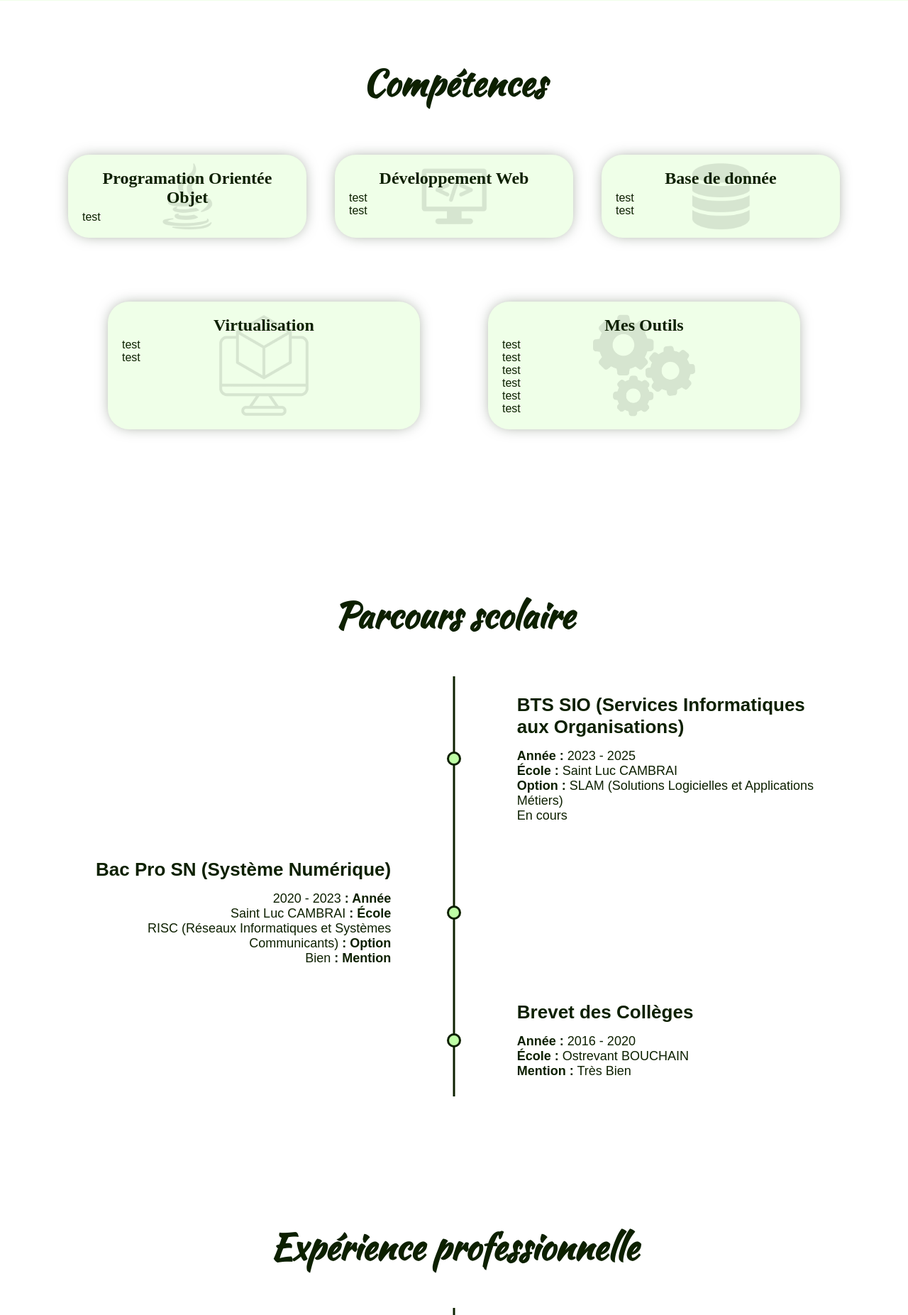
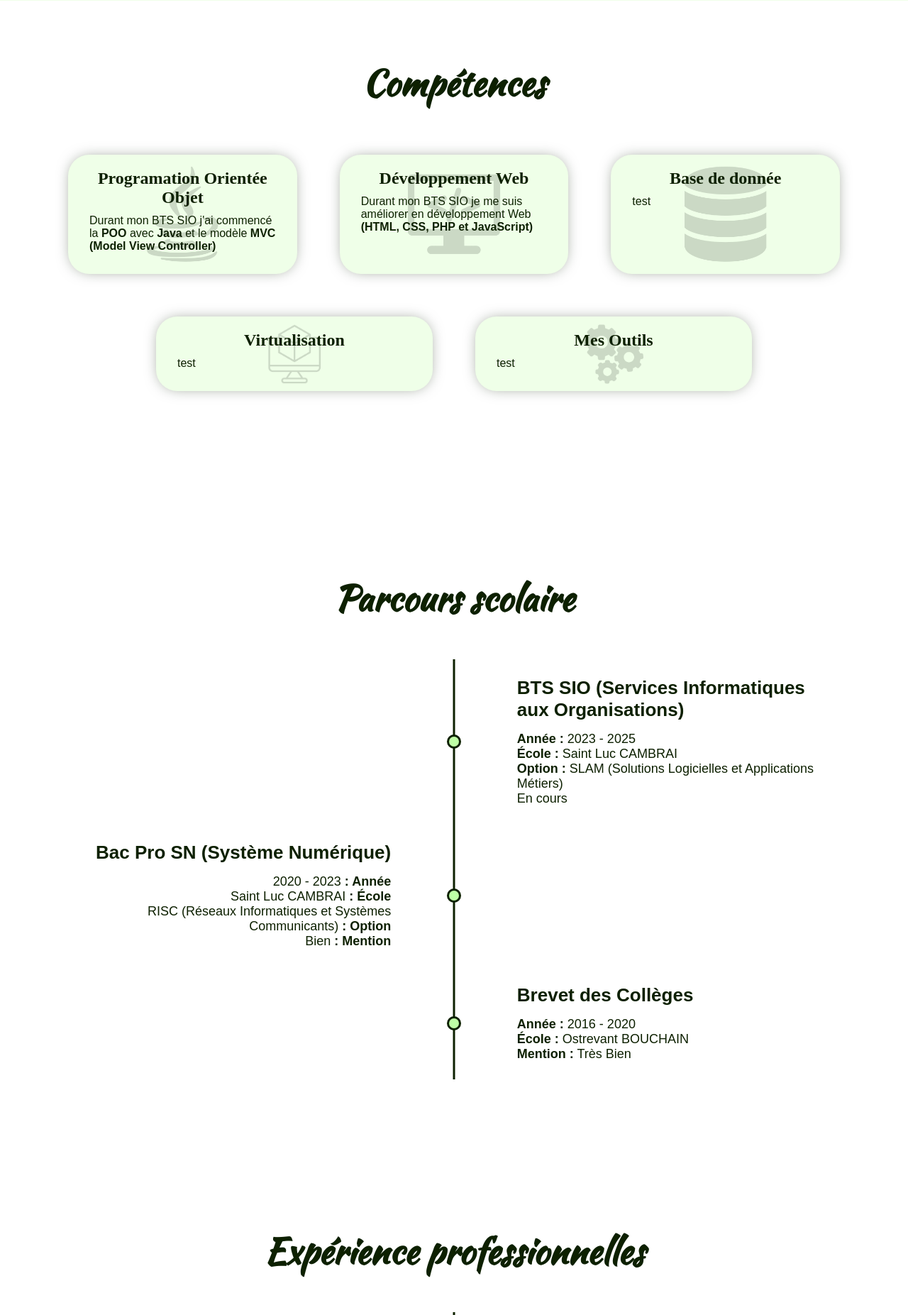
Before and after one commit to Raphael-Zak/portfolio, a PHP site: page / in a window 1280 px wide. Shown: the part 1906-3759 px from the top of the page at 71% size. Run offline with PHP 8.4, Linux system fonts and the light colour scheme.

Commit message:
Add files via upload

```diff
--- a/index.html
+++ b/index.html
@@ -72,20 +72,18 @@
           <div class="container-container-competence">
             <img src="img/java.png" alt="Icone Java">
             <h2>Programation Orientée Objet</h2>
-            <p>test</p>
+            <p>Durant mon BTS SIO j'ai commencé la <strong>POO</strong> avec <strong>Java</strong> et le modèle <strong>MVC (Model View Controller)</strong></p>
           </div>
 
           <div class="container-container-competence">
             <img src="img/dev-web.png" alt="Icone développement web">
             <h2>Développement Web</h2>
-            <p>test</p>
-            <p>test</p>
+            <p>Durant mon BTS SIO je me suis améliorer en développement Web <strong>(HTML, CSS, PHP et JavaScript)</strong></p>
           </div>
 
           <div class="container-container-competence">
             <img src="img/bdd.png" alt="Icone bdd">
             <h2>Base de donnée</h2>
-            <p>test</p>
             <p>test</p>
           </div>
         </div>
@@ -95,17 +93,11 @@
             <img src="img/virtu.png" alt="Icone virtualisation">
             <h2>Virtualisation</h2>
             <p>test</p>
-            <p>test</p>
           </div>
 
           <div class="container-container-competence">
             <img src="img/outil.png" alt="Icone virtualisation">
             <h2>Mes Outils</h2>
-            <p>test</p>
-            <p>test</p>
-            <p>test</p>
-            <p>test</p>
-            <p>test</p>
             <p>test</p>
           </div>
         </div>
@@ -163,7 +155,7 @@
         <br>
         <br>
         <div class="titre">
-          <h1>Expérience professionnelle</h1>
+          <h1>Expérience professionnelles</h1>
         </div>
 
         <div class="timeline-container">
--- a/style/style.css
+++ b/style/style.css
@@ -276,7 +276,7 @@ section[id="pro"] {
     display: flex;
     align-items: center;
     flex-direction: column;
-    margin-top: 50px;
+    margin-top: 80px;
     width: 85%;
 }
 
@@ -458,33 +458,33 @@ sup {
 
 .container-competence1 {
     display: flex;
-    justify-content: space-between;
-    gap: 40px;
+    justify-content: center;
+    gap: 60px;
     width: 100%;
     margin-top: 30px;
 }
 
 .container-competence2 {
     display: flex;
-    justify-content: space-evenly;
-    gap: 40px;
+    justify-content: center;
+    gap: 60px;
     width: 100%;
-    margin-top: 90px;
+    margin-top: 60px;
 }
 
 .container-container-competence {
     background-color: #efffe8;
     border-radius: 30px;
     box-shadow: 0px 0px 20px -5px rgba(13,32,0,0.5);
-    padding: 20px;
+    padding: 30px;
     transition: transform 0.3s ease;
-    width: 400px;
+    width: 330px;
     position: relative; /* Ajouté pour positionnement absolu de l'image */
     overflow: hidden; /* Cache les parties de l'image qui dépassent */
 }
 
 .container-container-competence:hover {
-    transform: scale(1.05);
+    transform: scale(1.1);
 }
 
 .container-container-competence img {
@@ -494,7 +494,7 @@ sup {
     transform: translate(-50%, -50%); /* Centre précisément l'image */
     height: 80%;
     object-fit: cover; /* Ajuste l'image pour couvrir tout le container */
-    opacity: 0.1;
+    opacity: 0.15;
     z-index: 0; /* Place l'image en arrière-plan */
 }
 
@@ -506,5 +506,7 @@ sup {
 
 .container-container-competence h2{
     text-align: center;
-    margin-bottom: 5px;
+    margin-bottom: 10px;
+    margin-top: -10px;
+
 }
```
